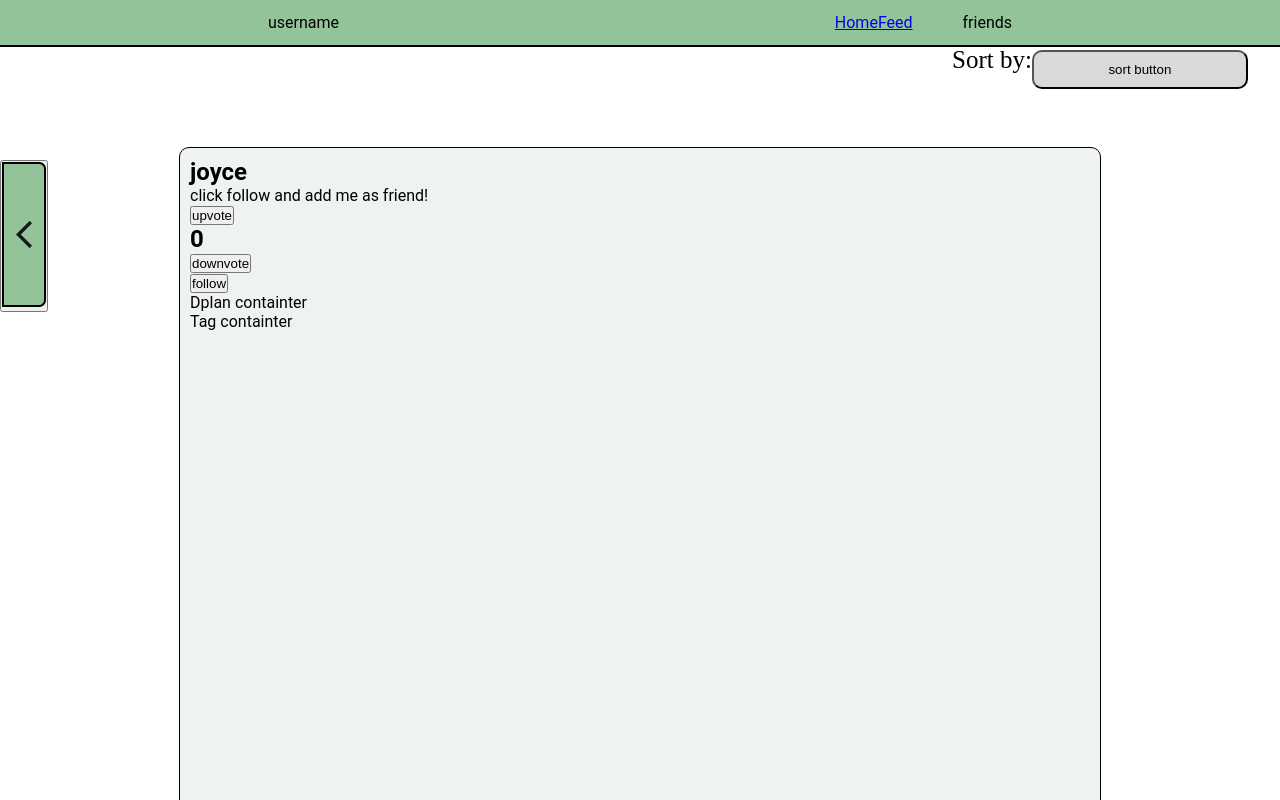
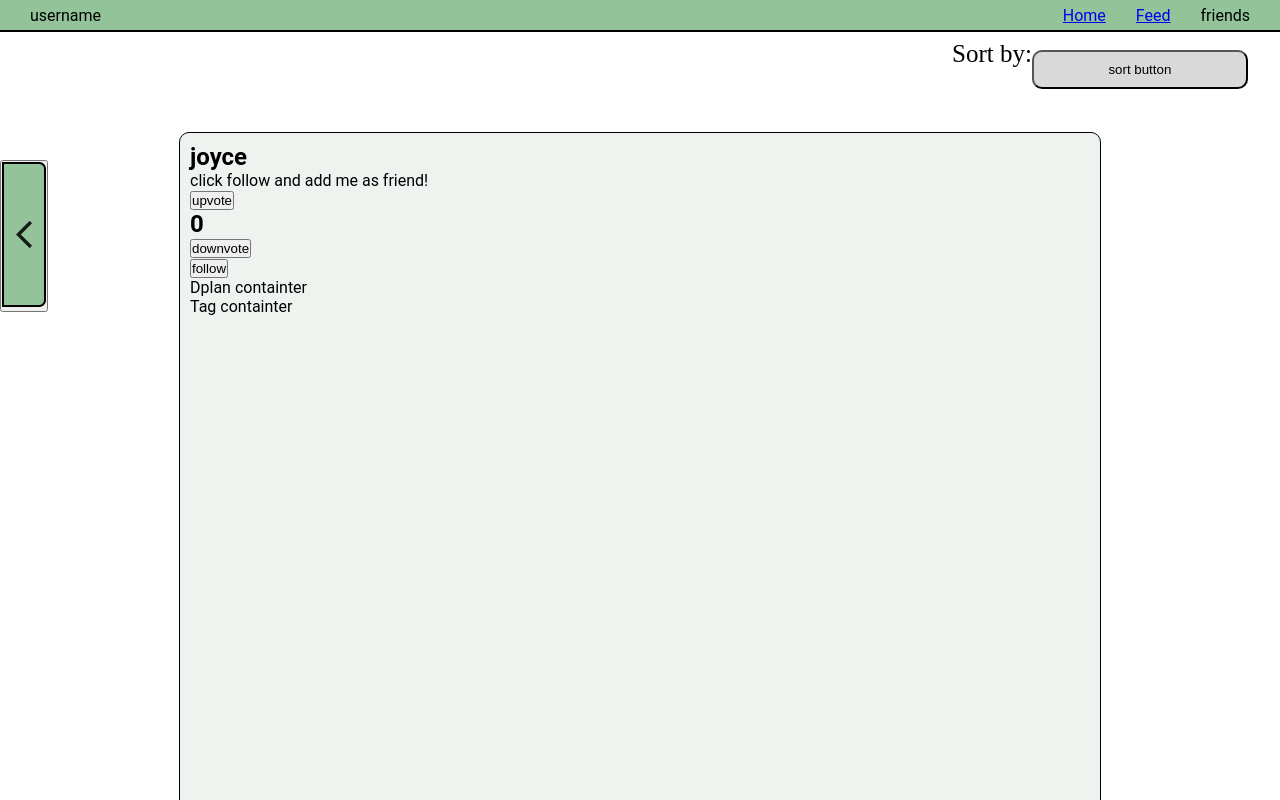
Before and after one commit to dali-lab/wisp24-frontend, a React app: page /feed in a window 1280 px wide. Shown: the top 800 px of the page. Built offline with nearby package versions, Linux system fonts and the light colour scheme; the HTML template or start-up script is replaced by a standard one.

Commit message:
navbar done

```diff
--- a/src/components/navbar/Navbar.css
+++ b/src/components/navbar/Navbar.css
@@ -1,12 +1,18 @@
+* {
+    margin:0;
+    padding: 0;
+    overflow: wrap;
+}
+
 .navbar {
-    position: relative;
     display: flex;
     flex-direction: row;
     justify-content: space-between;
     align-items: center;
-    padding-left: 20px;
-    padding-right: 20px;
-    height: 45px;
+    margin: 0;
+    padding: 0;
+    height: 30px;
+    width: 100%;
     border-bottom: 2px solid black;
     background: #93C398;
     z-index: 2;
@@ -17,6 +23,10 @@
     flex-direction: row;
 }
 
-#navbar-friends {
-    padding-left: 50px;
+.navbar-left {
+    padding-left: 30px;
 }
+
+.navbar-right-links {
+    padding-right: 30px;
+}
--- a/src/components/navbar/Navbar.jsx
+++ b/src/components/navbar/Navbar.jsx
@@ -5,11 +5,13 @@ import { NavLink } from 'react-router-dom';
 const Navbar = () => {
   return (
     <div className="navbar">
-      <div>username</div>
+      <div>
+        <p className="navbar-left">username</p>
+      </div>
       <div className="navbar-right">
-        <NavLink to="/home">Home</NavLink>
-        <NavLink to="/feed">Feed</NavLink>
-        <p id="navbar-friends">friends</p>
+        <NavLink to="/home" className="navbar-right-links">Home</NavLink>
+        <NavLink to="/feed" className="navbar-right-links">Feed</NavLink>
+        <p className="navbar-right-links">friends</p>
       </div>
     </div>
   );
--- a/src/containers/feed/feed.css
+++ b/src/containers/feed/feed.css
@@ -1,11 +1,15 @@
-*{
+.feed-root {
     margin: auto;
     padding: 0;
 }
-.post-container{
+
+.post-container {
     display: flex;
     flex-direction: column;
- }
+    justify-content: center;
+    margin: auto;
+}
+
 .individual-container{
     position: relative;
     top:100px;
@@ -18,6 +22,7 @@
     height: 700px;
     margin-bottom: 20px;
     padding: 10px;
+    margin: auto;
 }
 
 .sort-container{
@@ -29,7 +34,8 @@
     color: #000;
     display: flex;
     flex-direction: row;
- }
+}
+
  .sort-container span{
     flex-shrink: 0;
     color: #000;
--- a/src/containers/feed/feed.jsx
+++ b/src/containers/feed/feed.jsx
@@ -29,7 +29,7 @@ const Feed = () => {
     setUsers((oldUser) => oldUser.map((user) => (user.id === id ? { ...user, follow: !user.follow } : user)));
   };
   return (
-    <div>
+    <div className="feed-root">
       {/* buttons */}
 
       <div className="sort-container">
--- a/src/containers/homepage/Homepage.jsx
+++ b/src/containers/homepage/Homepage.jsx
@@ -70,9 +70,8 @@ const Homepage = () => {
   };
 
   return (
-    <div>
-      <Navbar />
-      <div className="homepage-main-container">
+    <div className="homepage-main-container">
+      <div>
         <div className="">
           <MainDraftTab />
           <Plan />
--- a/src/style.scss
+++ b/src/style.scss
@@ -1,5 +1,14 @@
 body, html {
     font-family: "Roboto", sans-serif;
     height: 100%;
-    // margin: 0;
+    margin: 0px;
+    padding: 0px;
+    width: 100%;
+    height: 100%;
 }
+
+:root {
+    width: 100%;
+    height: 100%;
+    box-sizing: border-box;
+}
```
Also changed, not shown: 1 other file (tests, documents, lock files or other folders).
